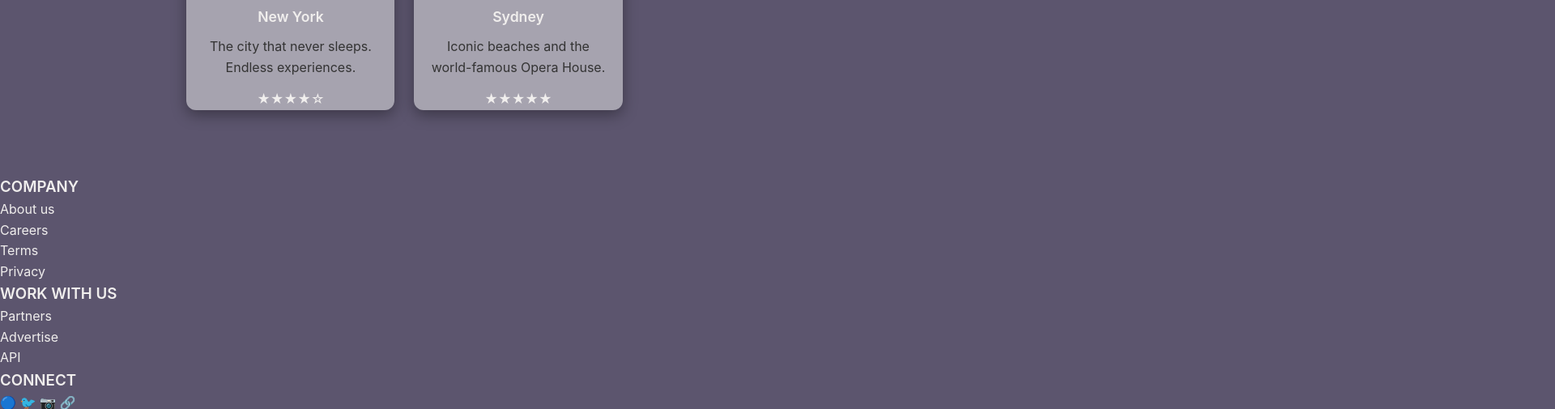
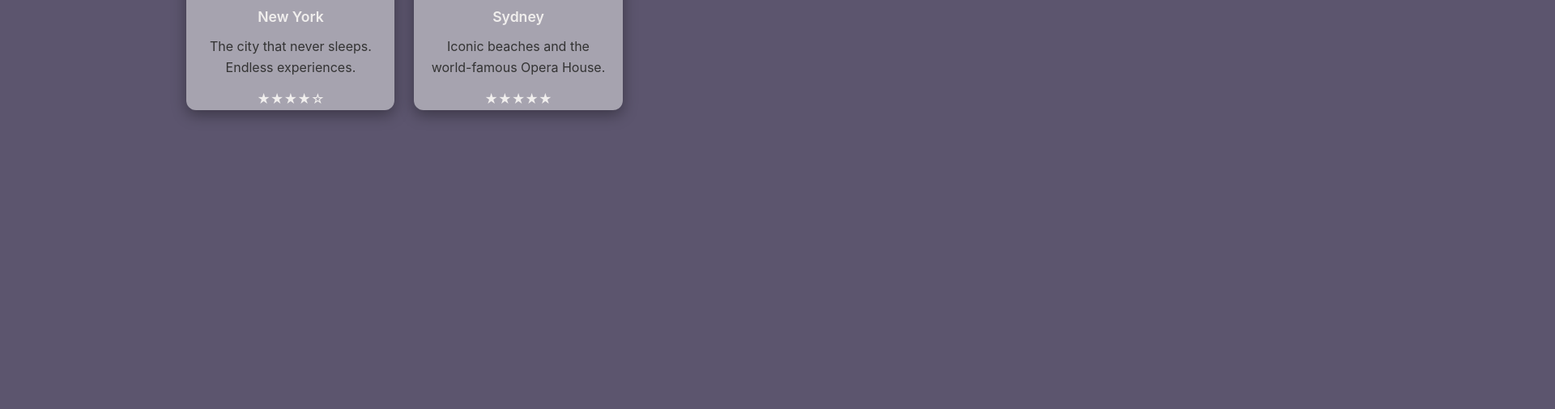
Before and after one commit to HaydenLBell/bookingdotcom, a website: page public/Pages/destinations.html in a window 1280 px wide. Shown: the part 1202-1707 px from the top of the page at 81% size, 1920 px wide, since content can reach past the window. After the commit the page ends 1418 px from the top, so only its background shows below. Drawn offline with Linux system fonts and the light colour scheme.

Commit message:
IT LIVES

```diff
--- a/public/Pages/destinations.html
+++ b/public/Pages/destinations.html
@@ -206,37 +206,6 @@ document.addEventListener('DOMContentLoaded', () => {
     </div>
 </section>
 
-<!-- Footer -->
-<footer>
-    <div class="footer-section">
-        <h3>COMPANY</h3>
-        <ul>
-            <li><a href="#">About us</a></li>
-            <li><a href="#">Careers</a></li>
-            <li><a href="#">Terms</a></li>
-            <li><a href="#">Privacy</a></li>
-        </ul>
-    </div>
-    <div class="footer-section">
-        <h3>WORK WITH US</h3>
-        <ul>
-            <li><a href="#">Partners</a></li>
-            <li><a href="#">Advertise</a></li>
-            <li><a href="#">API</a></li>
-        </ul>
-    </div>
-    <div class="footer-section social-icons">
-        <h3>CONNECT</h3>
-        <a href="#">🔵</a>
-        <a href="#">🐦</a>
-        <a href="#">📷</a>
-        <a href="#">🔗</a>
-    </div>
-    <div class="footer-section app-links">
-        <img src="/Resources/images/appleandgoogleplay.png" alt="App Download Links">
-        <p>&copy; 2025 bookingdotcom, Inc.</p>
-    </div>
-</footer>
 
 </body>
 </html>
```
Also changed, not shown: public/Pages/listings.html (+1 -18 lines).
